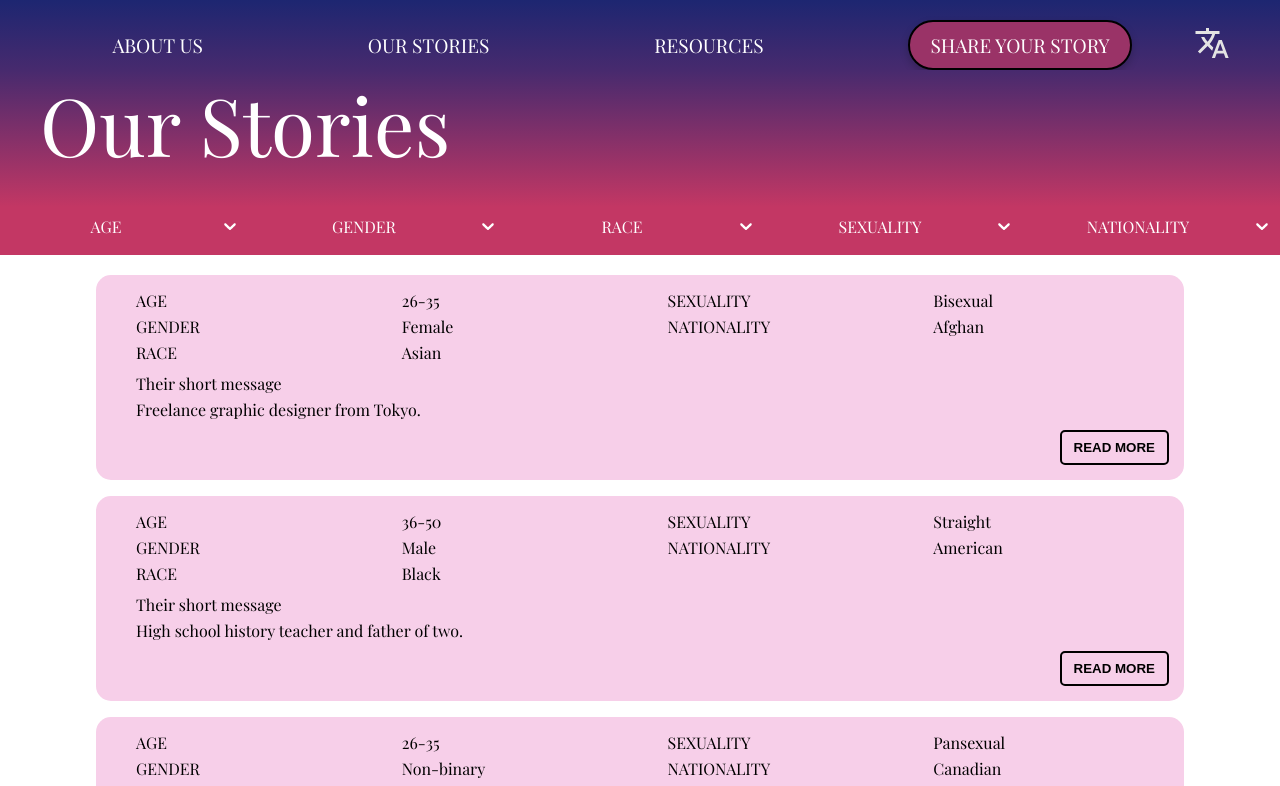
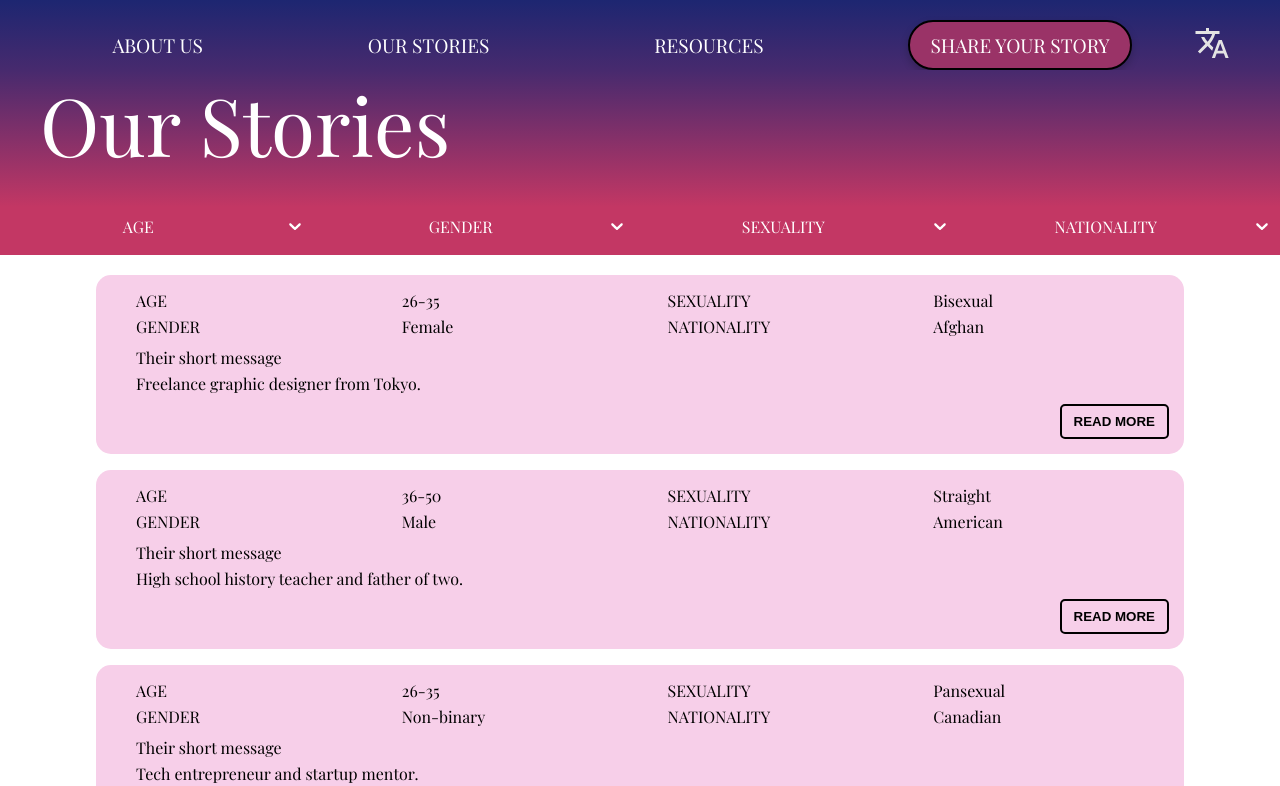
Before and after one commit to Xelo04/Mindful-Media, a React (Vite) app: page /our-stories in a window 1280 px wide. Shown: the top 786 px of the page. Built offline with nearby package versions, Linux system fonts and the light colour scheme; a web font is replaced by a local one.

Commit message:
Deleted race to match design

```diff
--- a/src/components/filtered-list/FilteredStories.tsx
+++ b/src/components/filtered-list/FilteredStories.tsx
@@ -8,7 +8,6 @@ interface Story {
   id: number;
   age: string;
   gender: string;
-  race: string;
   sexuality: string;
   nationality: string;
   shortDescription: string;
@@ -30,7 +29,6 @@ const FilteredStories = ({
     id: null,
     age: null,
     gender: null,
-    race: null,
     sexuality: null,
     nationality: null,
     shortDescription: null,
@@ -112,8 +110,6 @@ const FilteredStories = ({
                 <p>{story.gender}</p>
                 <p>NATIONALITY</p>
                 <p>{story.nationality}</p>
-                <p>RACE</p>
-                <p>{story.race}</p>
               </div>
               <p>Their short message</p>
               <p className="short-description">{story.shortDescription}</p>
--- a/src/data.ts
+++ b/src/data.ts
@@ -74,14 +74,6 @@ export const filtersData = {
     { value: "Male", label: "Male" },
     { value: "Female", label: "Female" },
     { value: "Non-binary", label: "Non-binary" },
-  ],
-  race: [
-    { value: "Prefer not to say", label: "Prefer not to say" },
-    { value: "White", label: "White" },
-    { value: "Black", label: "Black" },
-    { value: "Asian", label: "Asian" },
-    { value: "Latino", label: "Latino" },
-    { value: "Middle Eastern", label: "Middle Eastern" },
   ],
   sexuality: [
     { value: "Prefer not to say", label: "Prefer not to say" },
@@ -295,7 +287,6 @@ export const storiesData = [
     id: 1,
     age: "26-35",
     gender: "Female",
-    race: "Asian",
     sexuality: "Bisexual",
     nationality: "Afghan",
     shortDescription: "Freelance graphic designer from Tokyo.",
@@ -306,7 +297,6 @@ export const storiesData = [
     id: 2,
     age: "36-50",
     gender: "Male",
-    race: "Black",
     sexuality: "Straight",
     nationality: "American",
     shortDescription: "High school history teacher and father of two.",
@@ -317,7 +307,6 @@ export const storiesData = [
     id: 3,
     age: "26-35",
     gender: "Non-binary",
-    race: "White",
     sexuality: "Pansexual",
     nationality: "Canadian",
     shortDescription: "Tech entrepreneur and startup mentor.",
@@ -328,7 +317,6 @@ export const storiesData = [
     id: 4,
     age: "19-25",
     gender: "Male",
-    race: "Latino",
     sexuality: "Gay",
     nationality: "Mexican",
     shortDescription: "Aspiring actor with a passion for musical theatre.",
@@ -339,7 +327,6 @@ export const storiesData = [
     id: 5,
     age: "26-35",
     gender: "Female",
-    race: "Middle Eastern",
     sexuality: "Asexual",
     nationality: "Egyptian",
     shortDescription: "Software engineer and open-source contributor.",
@@ -350,7 +337,6 @@ export const storiesData = [
     id: 6,
     age: "0-18",
     gender: "Non-binary",
-    race: "Latino",
     sexuality: "Pansexual",
     nationality: "Mexican",
     shortDescription: "High school student and robotics enthusiast.",
@@ -361,7 +347,6 @@ export const storiesData = [
     id: 7,
     age: "50+",
     gender: "Male",
-    race: "White",
     sexuality: "Straight",
     nationality: "Canadian",
     shortDescription: "Retired firefighter turned nature photographer.",
@@ -372,7 +357,6 @@ export const storiesData = [
     id: 8,
     age: "19-25",
     gender: "Female",
-    race: "Asian",
     sexuality: "Gay",
     nationality: "Japanese",
     shortDescription: "University student studying marine biology.",
@@ -383,7 +367,6 @@ export const storiesData = [
     id: 9,
     age: "36-50",
     gender: "Non-binary",
-    race: "Middle Eastern",
     sexuality: "Asexual",
     nationality: "Egyptian",
     shortDescription: "Librarian and historical archivist in Alexandria.",
@@ -394,7 +377,6 @@ export const storiesData = [
     id: 10,
     age: "0-18",
     gender: "Female",
-    race: "Black",
     sexuality: "Straight",
     nationality: "American",
     shortDescription: "Aspiring pianist and youth activist.",
@@ -405,7 +387,6 @@ export const storiesData = [
     id: 11,
     age: "19-25",
     gender: "Male",
-    race: "White",
     sexuality: "Bisexual",
     nationality: "Canadian",
     shortDescription: "Engineering student and hockey player.",
@@ -416,7 +397,6 @@ export const storiesData = [
     id: 12,
     age: "50+",
     gender: "Female",
-    race: "Latino",
     sexuality: "Straight",
     nationality: "Mexican",
     shortDescription: "Retired chef and community gardener.",
@@ -427,7 +407,6 @@ export const storiesData = [
     id: 13,
     age: "36-50",
     gender: "Female",
-    race: "Asian",
     sexuality: "Gay",
     nationality: "Japanese",
     shortDescription: "Architect passionate about sustainable design.",
@@ -438,7 +417,6 @@ export const storiesData = [
     id: 14,
     age: "26-35",
     gender: "Male",
-    race: "Middle Eastern",
     sexuality: "Pansexual",
     nationality: "Egyptian",
     shortDescription: "Documentary filmmaker focused on human rights.",
@@ -449,7 +427,6 @@ export const storiesData = [
     id: 15,
     age: "0-18",
     gender: "Female",
-    race: "White",
     sexuality: "Asexual",
     nationality: "American",
     shortDescription: "Young poet with a love for astronomy.",
@@ -460,7 +437,6 @@ export const storiesData = [
     id: 16,
     age: "26-35",
     gender: "Non-binary",
-    race: "Black",
     sexuality: "Bisexual",
     nationality: "Canadian",
     shortDescription: "Community organizer and spoken word artist.",
@@ -471,7 +447,6 @@ export const storiesData = [
     id: 17,
     age: "19-25",
     gender: "Female",
-    race: "Middle Eastern",
     sexuality: "Straight",
     nationality: "Egyptian",
     shortDescription: "Medical student passionate about women's health.",
@@ -482,7 +457,6 @@ export const storiesData = [
     id: 18,
     age: "50+",
     gender: "Non-binary",
-    race: "Asian",
     sexuality: "Gay",
     nationality: "Japanese",
     shortDescription: "Retired professor and tea ceremony instructor.",
@@ -493,7 +467,6 @@ export const storiesData = [
     id: 19,
     age: "0-18",
     gender: "Male",
-    race: "Black",
     sexuality: "Straight",
     nationality: "American",
     shortDescription: "Middle school chess champion.",
@@ -504,7 +477,6 @@ export const storiesData = [
     id: 20,
     age: "36-50",
     gender: "Male",
-    race: "White",
     sexuality: "Asexual",
     nationality: "Canadian",
     shortDescription: "IT consultant and amateur musician.",
--- a/src/pages/our-stories/OurStories.tsx
+++ b/src/pages/our-stories/OurStories.tsx
@@ -1,4 +1,4 @@
-import FilteredList from "../../components/filtered-list/FilteredStories";
+import FilteredStories from "../../components/filtered-list/FilteredStories";
 import { filtersData } from "../../data";
 import { storiesData } from "../../data";
 import "./ourStories.scss";
@@ -7,7 +7,7 @@ const OurStories = () => {
   return (
     <div className="ourStories">
       <h1>Our Stories</h1>
-      <FilteredList selectOptions={filtersData} storiesData={storiesData} />
+      <FilteredStories selectOptions={filtersData} storiesData={storiesData} />
     </div>
   );
 };
```
